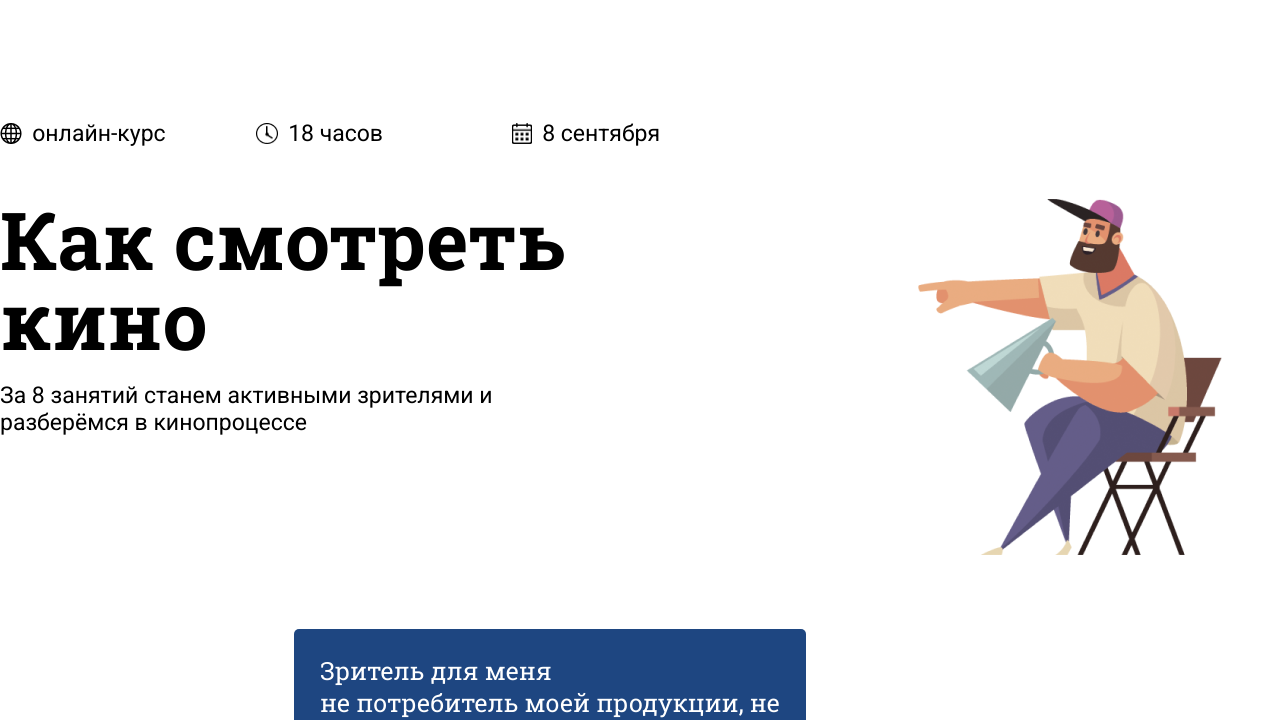
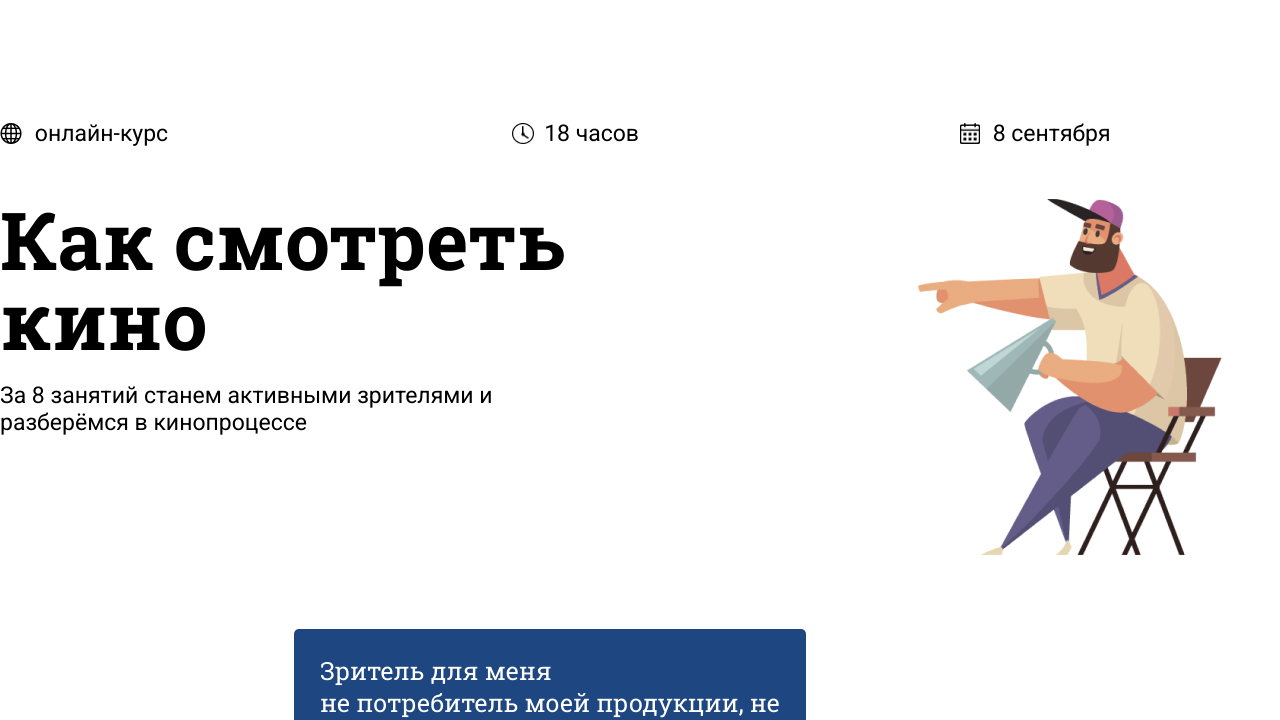
Before and after one commit to Dronrus86/ProjectBootcamp, a plain HTML site: page index.html in a window 1280 px wide. Shown: the part 89-809 px from the top of the page. Drawn offline with Linux system fonts and the light colour scheme.

Commit message:
final project

```diff
--- a/style.css
+++ b/style.css
@@ -29,6 +29,7 @@ header img {
 .startofthecourse {
   max-width: 100%;
   display: flex;
+  justify-content: space-between;
   margin-top: 96px;
   font-size: 23px;
 }
@@ -43,7 +44,7 @@ header img {
   display: flex;
   justify-content: flex-start;
   align-items: center;
-  width: 20%;
+  width: 25%;
 }
 
 .startofthecourse div:nth-child(2) {
```
